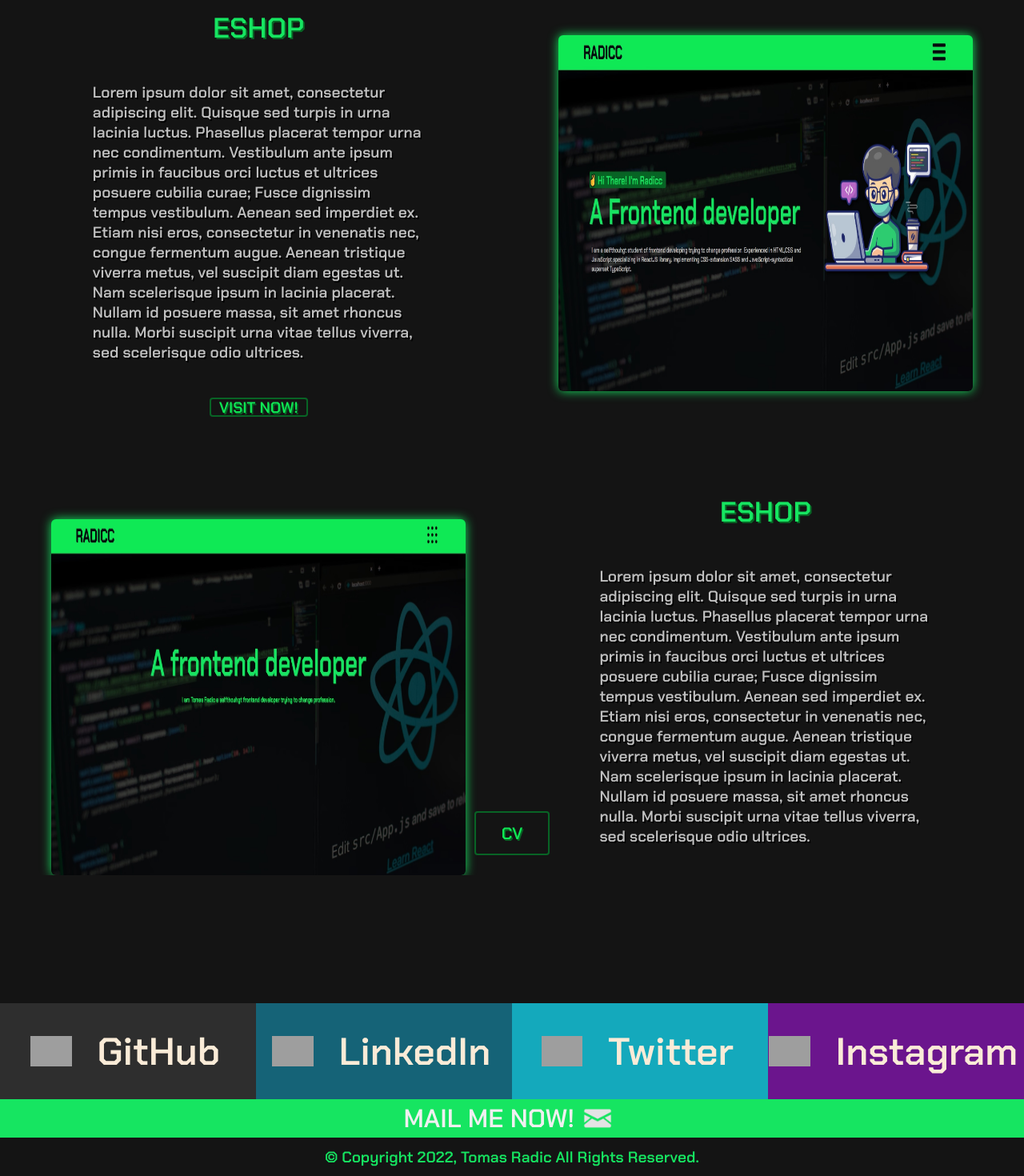
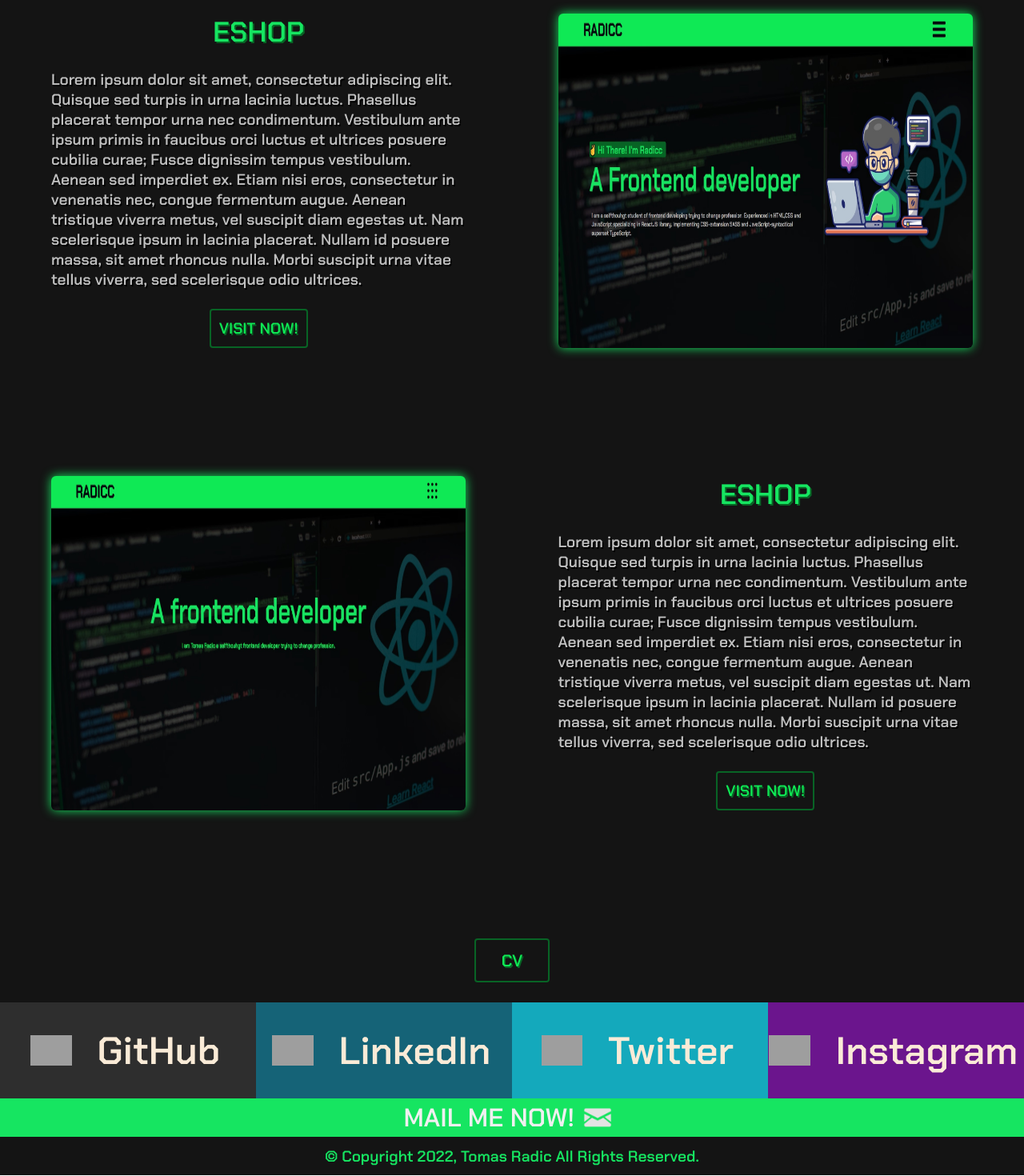
Before and after one commit to Radicc/portfolio, a React (Create React App) app: page / in a window 1280 px wide. Shown: the part 2066-3536 px from the top of the page at 80% size. Built offline with nearby package versions, Linux system fonts and the light colour scheme; grey boxes are pictures that could not be loaded; a web font is replaced by a local one.

Commit message:
UpdateMobileUI

```diff
--- a/src/App.css
+++ b/src/App.css
@@ -101,17 +101,16 @@
 
 .myProjectsBody {
   display: flex;
-
   flex-direction: column;
   position: relative;
-
   justify-content: center;
   align-items: center;
+
   padding: 0;
-  margin: 0;
+  margin-bottom: 10dvh;
   width: 100%;
-  height: 100%;
   gap: 20dvh;
+
   background-color: rgb(20, 20, 20);
 }
 .projectsText {
@@ -126,19 +125,21 @@
 }
 .projectBox1 {
   width: 90%;
-
+  height: auto;
   display: flex;
   position: relative;
+  flex-direction: row;
+  gap: 10%;
+
   padding: 0;
   margin: 0;
-  gap: 10%;
 }
 .projectContainer {
   display: flex;
   position: relative;
   width: 45%;
   flex-direction: column;
-  gap: 10%;
+  gap: 3dvh;
   justify-content: center;
   align-items: center;
 }
@@ -150,14 +151,11 @@
   font-size: 2.2em;
   font-family: "Chakra Petch", sans-serif;
 }
-.projectContainer button {
-  position: relative;
-  order: 3;
-}
 .imgBox1 {
   display: flex;
   position: relative;
   width: 45%;
+  height: auto;
 
   border-radius: 6px;
 
@@ -169,7 +167,7 @@
 .textBox1 {
   display: flex;
   position: relative;
-  width: 80%;
+  width: 100%;
   padding: 0;
   order: 2;
 
@@ -195,8 +193,7 @@
   position: relative;
   width: 45%;
   flex-direction: column;
-  gap: 10%;
-
+  gap: 3dvh;
   justify-content: center;
   align-items: center;
 }
@@ -230,7 +227,7 @@
 .textBox2 {
   display: flex;
   position: relative;
-  width: 80%;
+  width: 100%;
   padding: 0;
   order: 2;
 
--- a/src/Footer.css
+++ b/src/Footer.css
@@ -8,7 +8,7 @@
 
   width: 100%;
   height: 100%;
-  padding-top: 20dvh;
+  top: 20dvh;
 }
 .Footer1 {
   position: relative;
--- a/src/nav.css
+++ b/src/nav.css
@@ -227,7 +227,7 @@
     position: relative;
     list-style-type: none;
     text-decoration: none;
-    font-size: 3.5em;
+    font-size: 3.5rem;
 
     text-align: center;
   }
--- a/src/slider.css
+++ b/src/slider.css
@@ -133,7 +133,7 @@
   display: flex;
   position: absolute;
   width: 100%;
-  height: 100vh;
+  height: auto;
   opacity: 0;
   animation: ani 8s ease forwards;
   animation-iteration-count: infinite;
```
Also changed, not shown: 12 other files (tests, documents, lock files or other folders).
